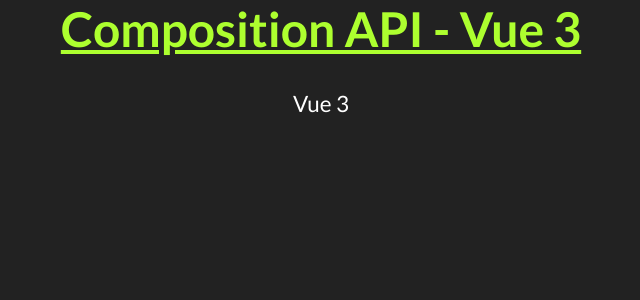
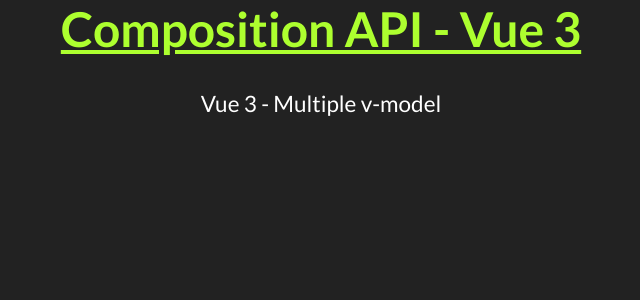
Before and after one commit to christiancazu/vue-3-intro, a Vue app: page / in a window 1280 px wide. Shown: the top 300 px of the page, without its empty margins (319-959 px from the left). Built offline with nearby package versions, Linux system fonts and the light colour scheme.

Commit message:
multiple v-model

```diff
--- a/src/views/Home.vue
+++ b/src/views/Home.vue
@@ -1,6 +1,6 @@
 <template>
 <section class="p-4">
-  <h4 class="h4 text-center">Vue 3</h4>
+  <h4 class="h4 text-center">Vue 3 - Multiple v-model</h4>
 </section>
 </template>
 
@@ -8,7 +8,7 @@
 
 
 /**
- * multiple nodes
+ * multiple v-model
  */
 </script>
 
```
